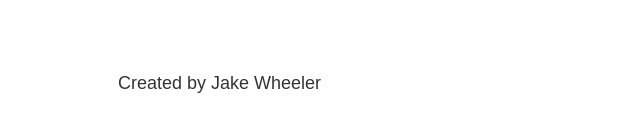
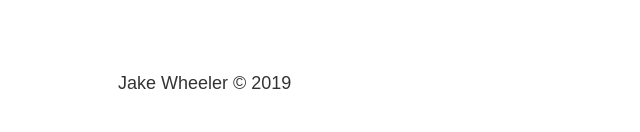
Before and after one commit to jakewheeler/personal-gatsby-site, a Gatsby site: page / in a window 1280 px wide. Shown: the part 660-792 px from the top of the page, 165-805 px from the left. Built offline with nearby package versions, Linux system fonts and the light colour scheme; Gatsby itself is replaced by a stand-in of ours.

Commit message:
footer year updates automatically

```diff
--- a/src/components/footer.js
+++ b/src/components/footer.js
@@ -3,7 +3,7 @@ import React from "react"
 const Footer = () => {
   return (
     <footer>
-      <p>Created by Jake Wheeler</p>
+      <p>Jake Wheeler © {new Date().getFullYear()}</p>
     </footer>
   )
 }
```
